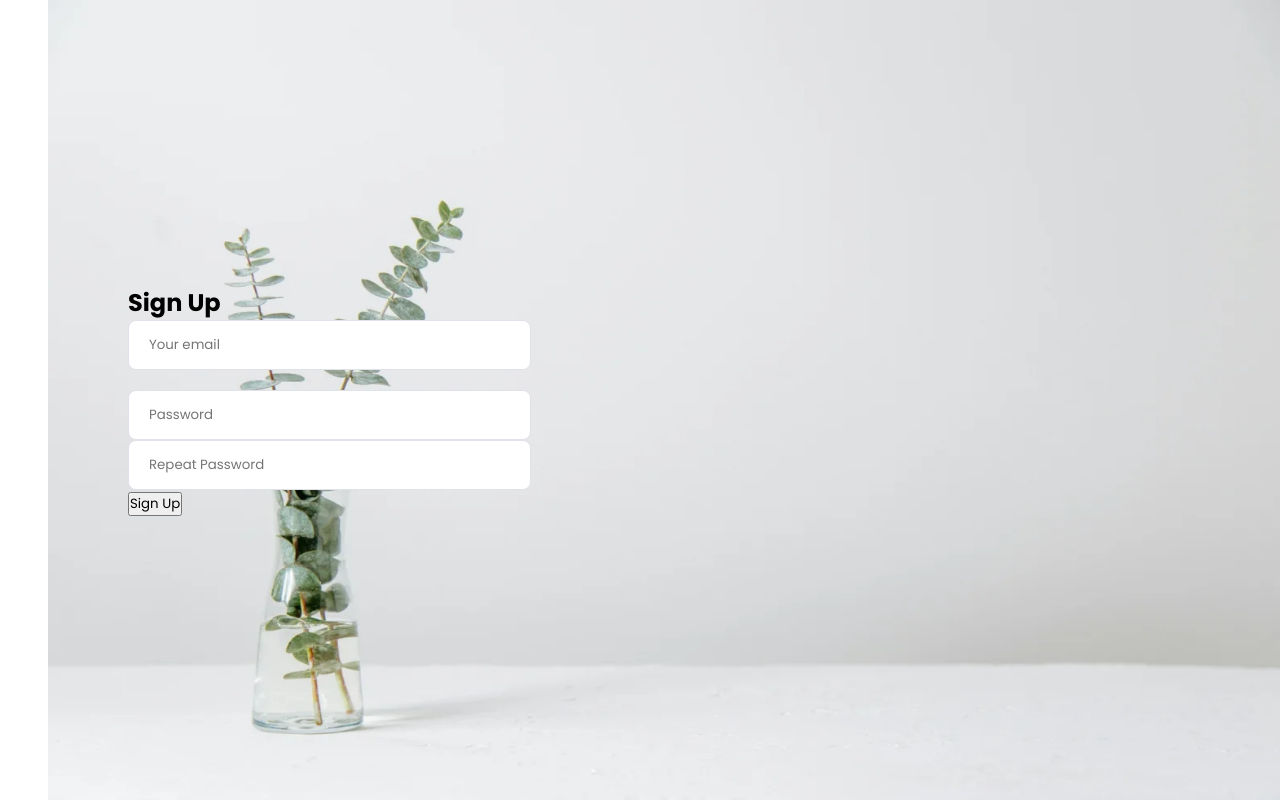
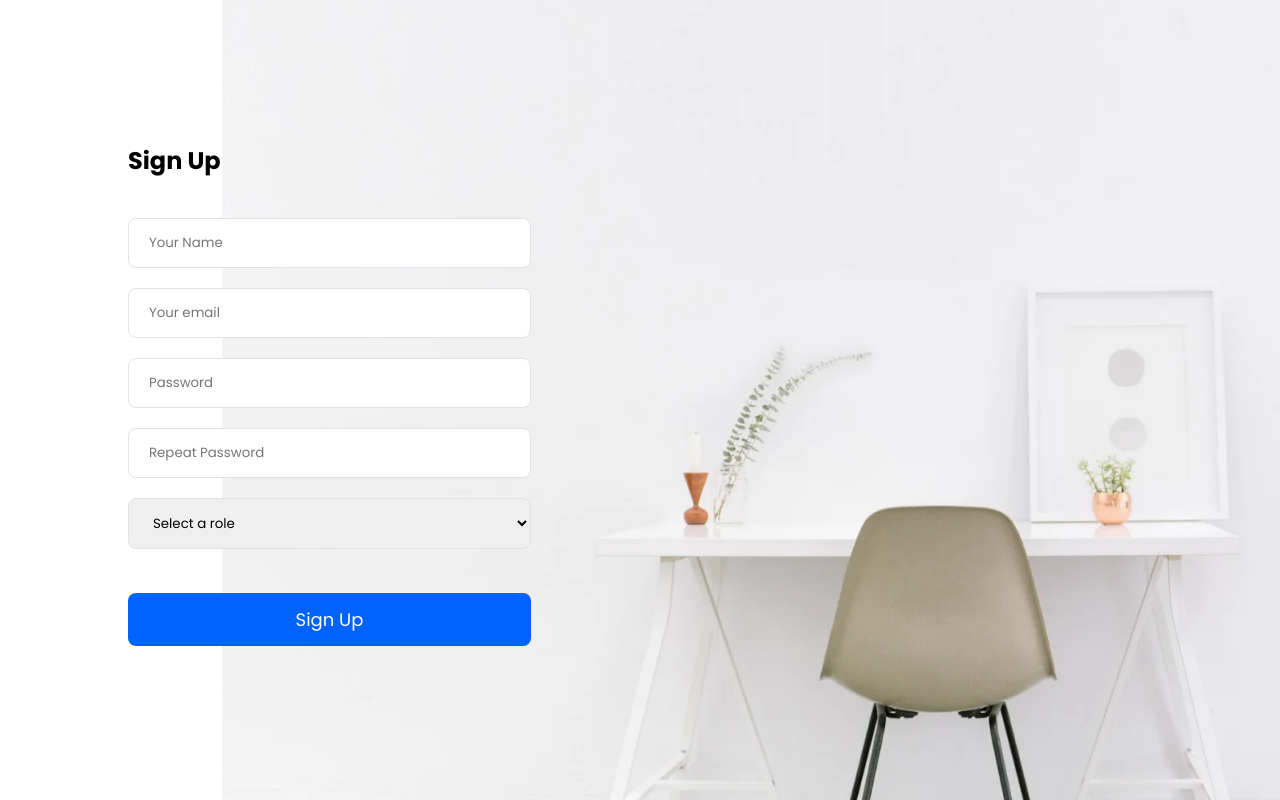
Before and after one commit to Mohsin-Hashmi/e-commerce-app, a React (Vite) app in the folder e-commerce-frontend/: page /signup in a window 1280 px wide. Built offline with nearby package versions, Linux system fonts and the light colour scheme.

Commit message:
Developed the Signup component with backend integration

```diff
--- a/e-commerce-frontend/src/components/Signup/Signup.css
+++ b/e-commerce-frontend/src/components/Signup/Signup.css
@@ -2,7 +2,8 @@
     position: absolute;
     right: 0;
     top: 0;
-    width: 100vw;
+    min-width: 100vh;
+    width: 100%;
     height: 100vh;
     object-fit: contain;
     object-position: right center;
@@ -20,3 +21,26 @@
     max-width: 403px;
     width: 100%;
 }
+.signupHeading{
+    margin-bottom: 40px;
+}
+.inputField{
+    margin: 0 0 20px 0;
+}
+.signupButton{
+  width: 100%;
+  padding: 12px;
+  margin: 24px 0 12px 0;
+  cursor: pointer;
+  background-color: #0062ff;
+  border: none;
+  color: #ffffff;
+  font-size: 18px;
+  border-radius: 8px;
+  border: 1px solid  transparent;
+}
+.signupButton:hover{
+    border: 1px solid #0062ff;
+    background-color: #FFFFFF;
+    color: #0062ff;
+}
--- a/e-commerce-frontend/src/components/Signup/Signup.jsx
+++ b/e-commerce-frontend/src/components/Signup/Signup.jsx
@@ -1,27 +1,89 @@
+import { useState } from "react";
+import loginImage from "../../assets/images/login-bg-image.webp";
+import "./Signup.css";
+import { SignupAPI } from "../../services/SignupAPI";
+const Signup = () => {
+  const [name, setName] = useState("");
+  const [email, setEmail] = useState("");
+  const [password, setPassword] = useState("");
+  const [confirmPassword, setConfirmPassword] = useState("");
+  const [role, setRole] = useState("");
 
-import signupImage from "../../assets/images/signup-bg-image.webp";
-import './Signup.css';
-const Signup = () => {
+  const handleSubmit = async (e) => {
+    e.preventDefault();
+    try {
+      const response = await SignupAPI({ name, email, password, confirmPassword, role });
+      if (response.status === 200) {
+        console.log("Signup Successfully:", response.data);
+      }
+      return response;
+    } catch (err) {
+      console.log(err);
+    }
+  };
   return (
     <>
       <section className="signupSec">
         <div className="signupSecWrapper">
           <div className="imageContainer">
-          <img className="signupPageImage" src={signupImage} alt="signup image"/>
+            <img
+              className="signupPageImage"
+              src={loginImage}
+              alt="signup image"
+            />
           </div>
           <div className="signupFormWrapper">
             <h1 className="signupHeading">Sign Up</h1>
-          <form className="signupForm" action="">
-            <input className="inputField emailField" type="email" placeholder="Your email"/>
-            <input className="inputField" type="password" placeholder="Password" />
-            <input className="inputField" type="password" placeholder="Repeat Password" />
-            <button className="signupButton">Sign Up</button>
+            <form className="signupForm" onSubmit={handleSubmit}>
+              <input
+                className="inputField"
+                value={name}
+                type="text"
+                onChange={(e) => setName(e.target.value)}
+                placeholder="Your Name"
+              />
+              <input
+                className="inputField"
+                value={email}
+                type="email"
+                onChange={(e) => setEmail(e.target.value)}
+                placeholder="Your email"
+              />
+              <input
+                className="inputField"
+                value={password}
+                type="password"
+                onChange={(e) => setPassword(e.target.value)}
+                placeholder="Password"
+              />
+              <input
+                className="inputField"
+                value={confirmPassword}
+                type="password"
+                onChange={(e) => setConfirmPassword(e.target.value)}
+                placeholder="Repeat Password"
+              />
+              <select
+                id="role"
+                name="role"
+                className="inputField"
+                value={role}
+                onChange={(e) => setRole(e.target.value)}
+                required
+              >
+                <option value="">Select a role</option>
+                <option value="user">User</option>
+                <option value="admin">Admin</option>
+              </select>
+              <button type="submit" className="signupButton">
+                Sign Up
+              </button>
             </form>
           </div>
         </div>
       </section>
     </>
-  )
-}
+  );
+};
 
-export default Signup
+export default Signup;
--- /dev/null
+++ b/e-commerce-frontend/src/services/SignupAPI.js
@@ -0,0 +1,14 @@
+import { BASE_URL } from "../utils/contants";
+import axios from "axios";
+export const SignupAPI = async ({ name, email, password, confirmPassword, role }) => {
+  try {
+    await axios.post(
+      `${BASE_URL}/signup`,
+      { name, email, password, confirmPassword, role },
+      { withCredentials: true }
+    );
+  } catch (err) {
+    console.error(err.response?.data || err.message);
+    throw err;
+  }
+};
```
Also changed, not shown: 2 other files (tests, documents, lock files or other folders). Lines whose indentation alone changed are shown as unchanged.
